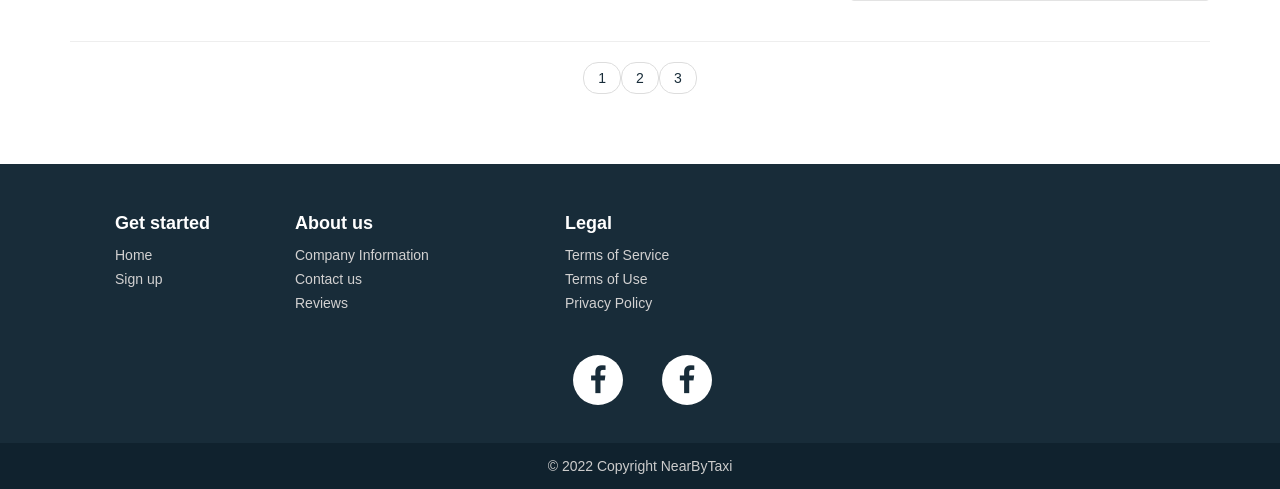
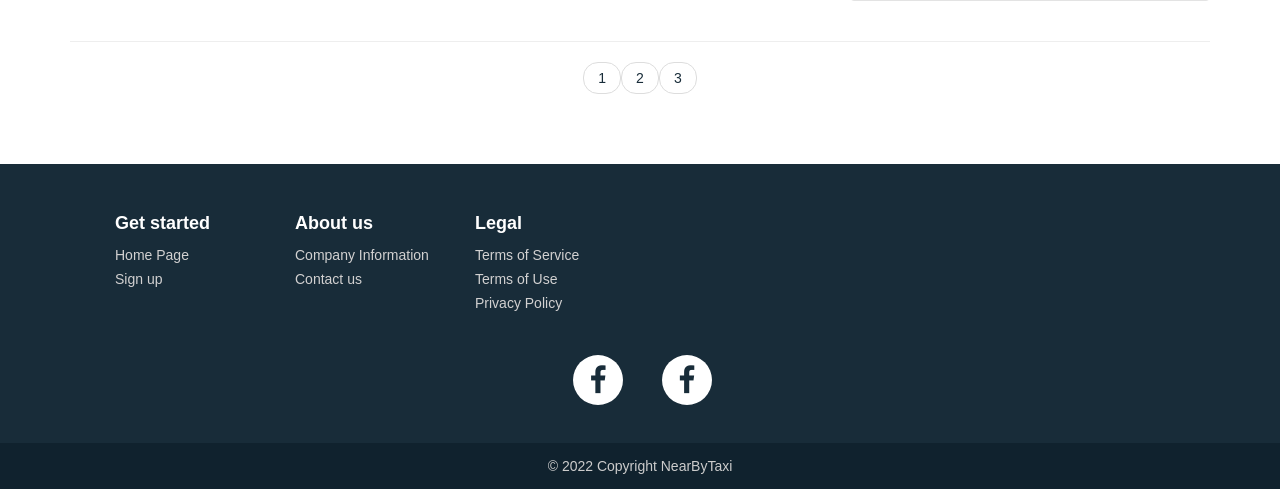
Before and after one commit to mamutalib/NearBy-Taxi, a PHP site: page /index.php in a window 1280 px wide. Shown: the part 826-1315 px from the top of the page. Run offline with PHP 8.4, Linux system fonts and the light colour scheme; data comes from the database, SQL or seed files in the repository; some libraries are stand-ins or nearby versions.

Commit message:
footer updated

```diff
--- a/includes/footer.php
+++ b/includes/footer.php
@@ -6,16 +6,15 @@
                 <div class="col-sm-2">
                     <h5>Get started</h5>
                     <ul>
-                        <li><a href="index.php">Home</a></li>
+                        <li><a href="index.php">Home Page</a></li>
                         <li><a href="registration.php">Sign up</a></li>
                     </ul>
                 </div>
-                <div class="col-sm-3">
+                <div class="col-sm-2">
                     <h5>About us</h5>
                     <ul>
                         <li><a href="#">Company Information</a></li>
                         <li><a href="#">Contact us</a></li>
-                        <li><a href="#">Reviews</a></li>
                     </ul>
                 </div>
                 <div class="col-sm-3">
```
